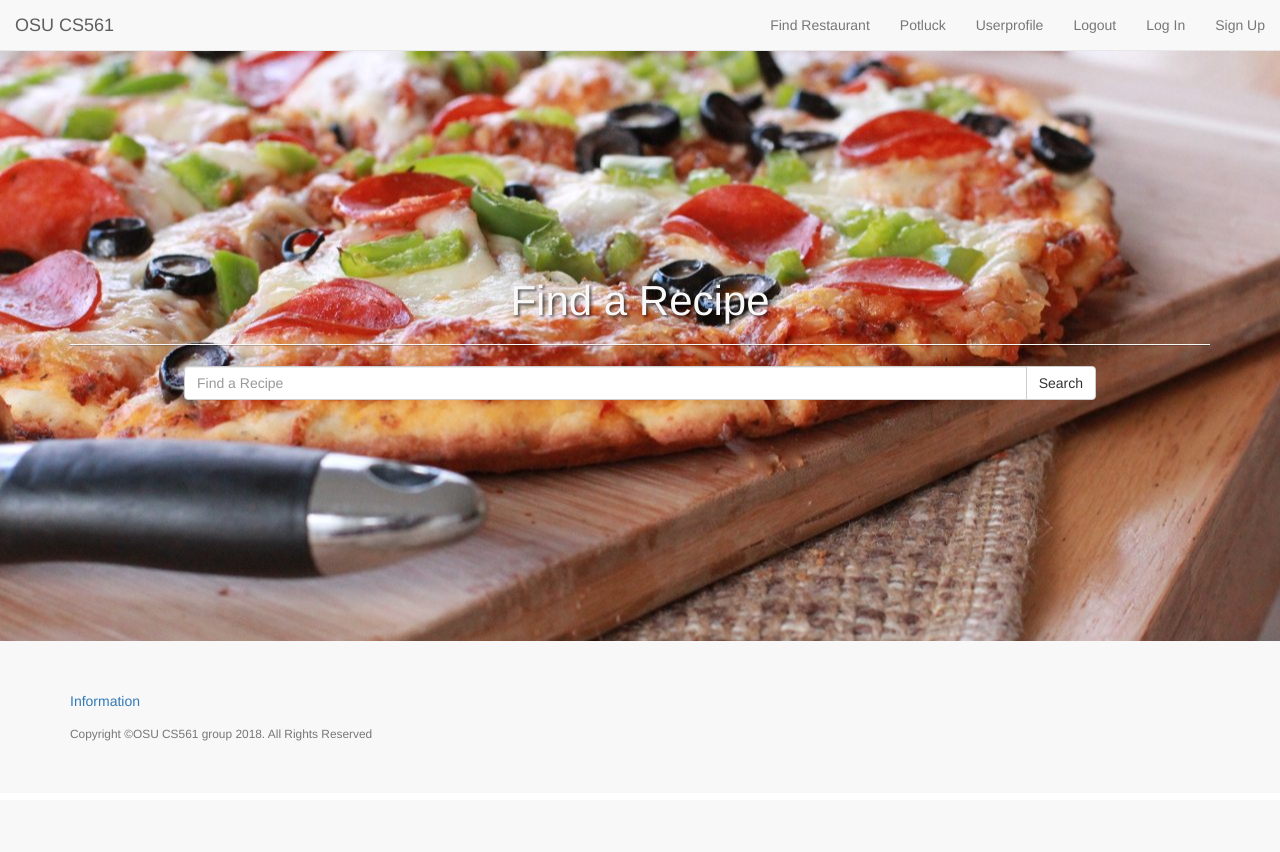
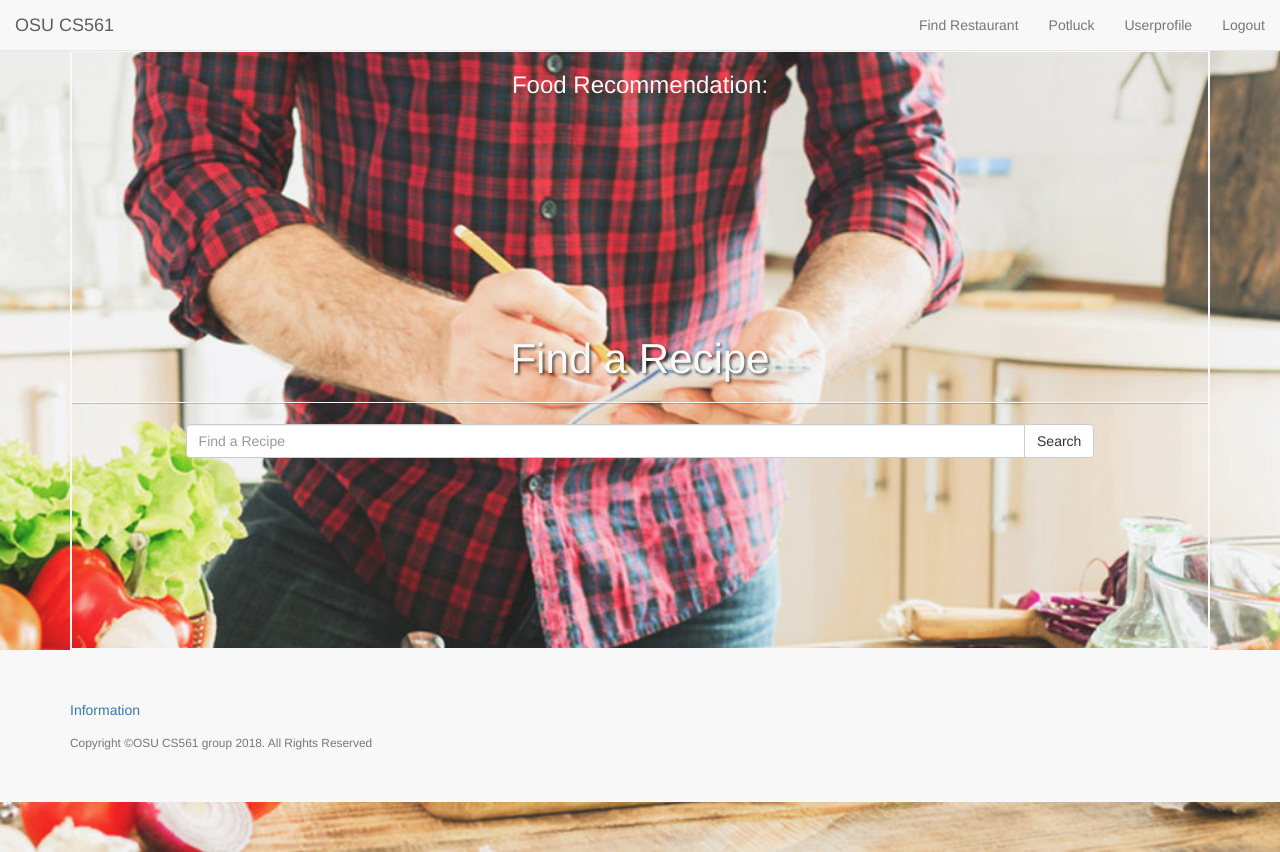
Before and after one commit to Jerrydepon/CS561_Project, a PHP site: page /recipe.html in a window 1280 px wide. Before the commit the page ends 741 px from the top, so only its background shows below. Run offline with PHP 8.4, Linux system fonts and the light colour scheme; data that the repository does not hold is empty.

Commit message:
Betty update

```diff
--- a/website/recipe.css
+++ b/website/recipe.css
@@ -11,7 +11,7 @@ body,html {
 	padding-top: 50px;
 	padding-bottom: 50px;
 	color: #f8f8f8;
-	background: url(recipe.jpg) no-repeat center center;
+	background: url(recipe1.jpg) no-repeat center center;
 	background-size: cover
 }
 
@@ -72,6 +72,13 @@ width:90%; margin:0 auto;
 		margin-bottom: 0
 	}
 */
+
+.re-recipe{
+  text-align: center;
+  margin:0 auto;
+  width: 100%;
+  border: 2px solid;
+}
 	.intro-divider {
 		width: 100%
 	}
--- a/website/recipe.html
+++ b/website/recipe.html
@@ -25,10 +25,7 @@
 				</li>
 				<li class="logout"><a href="logout.html">Logout</a>
 				</li>
-				<li class="login"><a href="login.html">Log In</a>
-				</li>
-				<li class="signup"><a href="signup.html">Sign Up</a>
-				</li>
+
 			</ul>
 		</div>
 	</div>
@@ -38,6 +35,12 @@
 	<div class="container">
 		<div class="row">
 			<div class="col-lg-12">
+				<div class="re-recipe">
+					<h3>Food Recommendation:</h3>
+
+					<div class="recipe-result">
+
+					</div>
 				<div class="intro-message">
 					<h1>Find a Recipe</h1>
 
@@ -52,6 +55,7 @@
 	</div>
 </div>
 
+
 <footer>
 	<div class="container">
 		<div class="row">
```
Also changed, not shown: website/recipe1.jpg (added).
